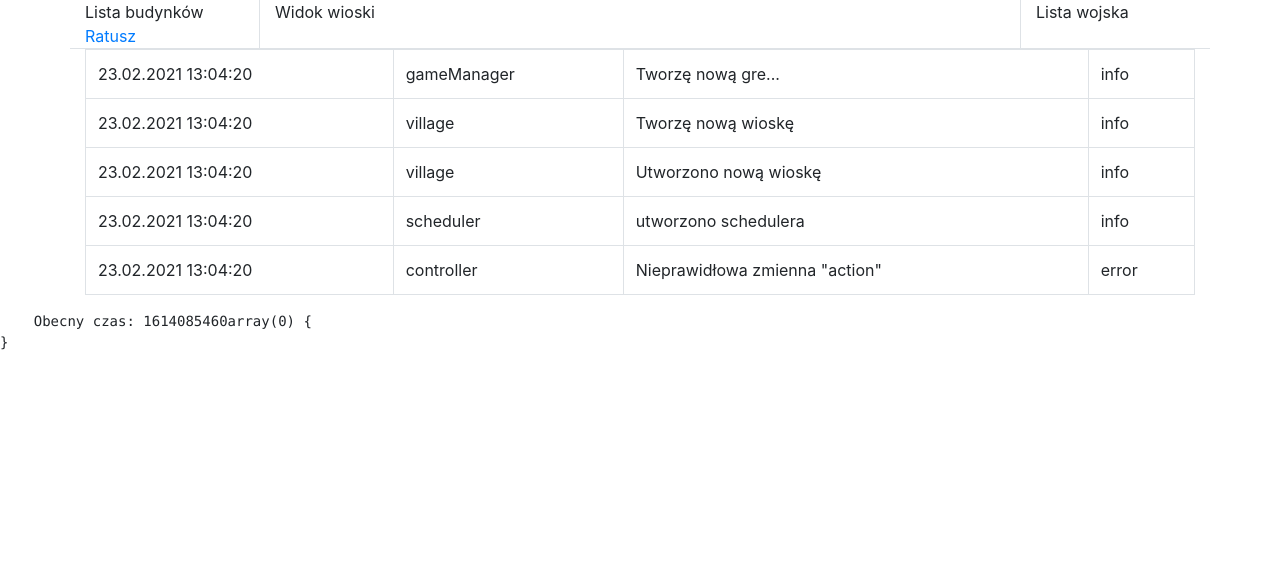
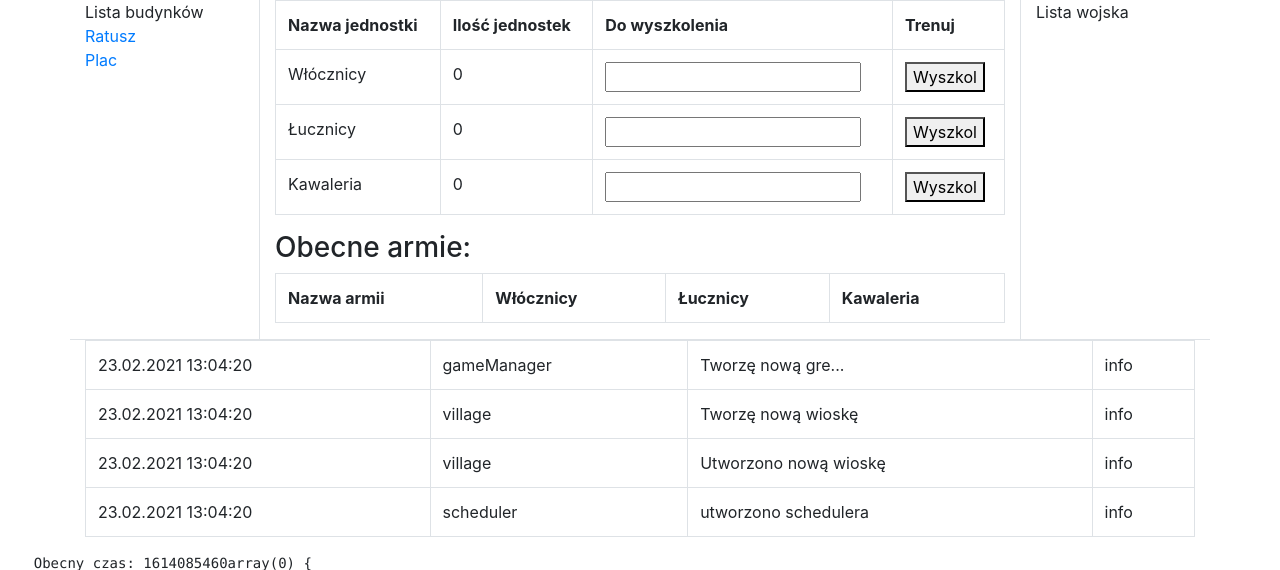
Before and after one commit to machinacyfrowa/genericBrowserGame, a PHP site: page /index.php?action=townSquare in a window 1280 px wide. Shown: the part 25-595 px from the top of the page. Run offline with PHP 8.4, Linux system fonts and the light colour scheme; lists and menus that the app fills with data are empty.

Commit message:
army creation

```diff
--- /dev/null
+++ b/class/Army.class.php
@@ -0,0 +1,19 @@
+<?php
+class Army {
+    public $location; //referencja do wioski
+    public $targetLocation; //cel armii - referencja do wioski
+    public $targetETA; //czas dotarcia do celu (UNIX timestamp)
+
+    public $spearmen;   //ilość jednostek
+    public $archers;
+    public $cavalry;
+
+    public function __construct($s, $a, $c, $l)
+    {
+        $this->spearmen = $s;
+        $this->archers = $a;
+        $this->cavalry = $c;
+        $this->location = $l;
+    }
+}
+?>
--- a/class/GameManager.class.php
+++ b/class/GameManager.class.php
@@ -2,9 +2,11 @@
 require_once('Village.class.php');
 require_once('Log.class.php');
 require_once('Scheduler.class.php');
+require_once('Army.class.php');
 class GameManager
 {
     public $v; //wioska
+    public $a; //armie jako tablica
     public $l; //logi
     public $s; // scheduler
     public $t; //czas ostatniego refresha
@@ -15,6 +17,7 @@ class GameManager
 
         $this->l->log("Tworzę nową gre...", 'gameManager', 'info');
         $this->v = new Village($this);
+        $this->a = array();
         $this->s = new Scheduler($this);
         $this->t = time();
 
@@ -32,5 +35,25 @@ class GameManager
         $this->t = time();
 
     }
+    public function newArmy($spearmen, $archers, $cavalry, $location)
+    {
+        $this->l->log("tworzę nową armię", "gamemanager");
+        foreach($this->a as &$otherArmy)
+        {
+            if($otherArmy->location == $location) //jeżeli inna armia jest w tym samym miejscu - połącz
+            {
+                $otherArmy->spearmen += $spearmen;
+                $otherArmy->archers += $archers;
+                $otherArmy->cavalry += $cavalry;
+                return;
+            }
+        }
+        $army = new Army($spearmen, $archers, $cavalry, $location);
+        array_push($this->a, $army);
+    }
+    public function getArmyList()
+    {
+        return $this->a;
+    }
 }
 ?>
--- a/index.php
+++ b/index.php
@@ -19,53 +19,31 @@
             {
                 case 'upgradeBuilding':
                     $v->upgradeBuilding($_REQUEST['building']);
+                    require('view/townHall.php');
+                break;
+                case 'newUnit':
+                    if(isset($_REQUEST['spearmen'])) //kliknelismy wyszkol przy włócznikach
+                    {
+                        $count = $_REQUEST['spearmen']; //ilość nowych włóczników
+                        $gm->newArmy($count, 0, 0, $v); //tworz nowy oddział włóczników w wiosce w ilosci $count;
+                    }
+                    if(isset($_REQUEST['archer']))
+                    {
+                        $count = $_REQUEST['archer'];
+                        $gm->newArmy(0, $count, 0, $v);
+                    }
+                    if(isset($_REQUEST['cavalry']))
+                    {
+                        $count = $_REQUEST['cavalry'];
+                        $gm->newArmy(0, 0, $count, $v);
+                    }
+                    require('view/townSquare.php');
                 break;
                 case 'townHall':
-                    $buildingList = $v->buildingList();
-                    $mainContent = "<table class=\"table table-bordered\">";
-                    $mainContent .= "<tr><th>Nazwa budyku</th><th>Poziom budynku</th>
-                                    <th>Produkcja/h / pojemność</th><th>Koszt ulepszenia</th><th>Rozbudowa</th></tr>";
-                    foreach($buildingList as $index => $building)
-                    {
-                        $name = $building['buildingName'];
-                        $level = $building['buildingLVL'];
-                        $upgradeCost = "";
-                        foreach($building['upgradeCost'] as $resource => $cost)
-                        {
-                            $upgradeCost .= "$resource: $cost,";
-                        }
-                        $mainContent .="<tr><td>$name</td><td>$level</td>";
-                        if(isset($building['capacity']))
-                        {
-                            $gain = $building['hourGain'];
-                            $cap = $building['capacity'];
-                            $mainContent .="<td>$gain / $cap</td>";
-                        }
-                        else
-                        {
-                            $mainContent .="<td></td>";
-                        }
-                        $mainContent .="<td>$upgradeCost</td>";
-                        if($v->checkBuildingUpgrade($name))
-                            $mainContent .=
-                                "<td><a href=\"index.php?action=upgradeBuilding&building=$name\">
-                                <button>Rozbuduj</button>
-                                </a></td>";
-                        else
-                            $mainContent .= "<td></td>";
-                        $mainContent .="</tr>";
-                    }
-                    $mainContent .= "</table>";
-                    $mainContent .= "<h3>Aktywne budowy:</h3>";
-                    $tasks = $gm->s->getTasksByFunction("scheduledBuildingUpgrade"); //znajdz na liscie zadan wszystie dotyczace rozbudoqwy budynków
-                    foreach($tasks as $task)
-                    {
-                        $buildingName = $task['param'];
-                        $scheduledTime = $task['timestamp'];
-                        $mainContent .= "<p>Budynek $buildingName będzie gotowy ".date('d.m.Y H:i:s', $scheduledTime)."</p>";
-                    }
-
-                    $mainContent .= "<a href=\"index.php\">Powrót</a>";
+                    require('view/townHall.php');
+                break;
+                case 'townSquare':
+                    require('view/townSquare.php');
                 break;
                 default:
                     $gm->l->log("Nieprawidłowa zmienna \"action\"", "controller", "error");
@@ -131,7 +109,14 @@
                 <?php endif; ?>
                 <br>
                 -->
-                <a href="index.php?action=townHall">Ratusz</a>
+                <ul style="list-style-type: none; padding:0;">
+                    <li>
+                        <a href="index.php?action=townHall">Ratusz</a>
+                    </li>
+                    <li>
+                        <a href="index.php?action=townSquare">Plac</a>
+                    </li>
+                </ul>
             </div>
             <div class="col-12 col-md-8">
                 <?php if(isset($mainContent)) :
--- /dev/null
+++ b/view/townSquare.php
@@ -0,0 +1,61 @@
+<?php
+$mainContent = "<h3>Plac wojskowy<h3>";
+$mainContent = "<table class=\"table table-bordered\">";
+$mainContent .= "<tr><th>Nazwa jednostki</th><th>Ilość jednostek</th>
+                <th>Do wyszkolenia</th><th>Trenuj</th></tr>";
+
+$mainContent .= "<tr>
+                    <td>Włócznicy</td>
+                    <td>0</td>
+                    <form method=\"get\" action=\"index.php\">
+                    <input type=\"hidden\" name=\"action\" value=\"newUnit\">
+                    <td><input type=\"number\" name=\"spearmen\" id=\"spearmen\"></td>
+                    <td><button type=\"submit\">Wyszkol</button></td>
+                    </form>
+                </tr>";
+
+$mainContent .= "<tr>
+                    <td>Łucznicy</td>
+                    <td>0</td>
+                    <form method=\"get\" action=\"index.php\">
+                    <input type=\"hidden\" name=\"action\" value=\"newUnit\">
+                    <td><input type=\"number\" name=\"archer\" id=\"archer\"></td>
+                    <td><button type=\"submit\">Wyszkol</button></td>
+                    </form>
+                </tr>";
+
+$mainContent .= "<tr>
+                    <td>Kawaleria</td>
+                    <td>0</td>
+                    <form method=\"get\" action=\"index.php\">
+                    <input type=\"hidden\" name=\"action\" value=\"newUnit\">
+                    <td><input type=\"number\" name=\"cavalry\" id=\"cavalry\"></td>
+                    <td><button type=\"submit\">Wyszkol</button></td>
+                    </form>
+                </tr>";
+
+$mainContent .= "</table>";
+$mainContent .= "<h3>Obecne armie:</h3>";
+$armyList = $gm->getArmyList();
+$mainContent .= "<table class=\"table table-bordered\">";
+$mainContent .= "<tr>
+                    <th>Nazwa armii</th>
+                    <th>Włócznicy</th>
+                    <th>Łucznicy</th>
+                    <th>Kawaleria</th>
+                </tr>";
+if(is_array($armyList))
+{
+    foreach($armyList as $army)
+    {
+        $mainContent .= "<tr>";
+        $mainContent .= "<td></td>";
+        $mainContent .= "<td>$army->spearmen</td>";
+        $mainContent .= "<td>$army->archers</td>";
+        $mainContent .= "<td>$army->cavalry</td>";
+        $mainContent .= "</tr>";
+    }
+}
+
+$mainContent .= "</table>";
+?>
```
Also changed, not shown: view/townHall.php (added, +49 -0 lines).
